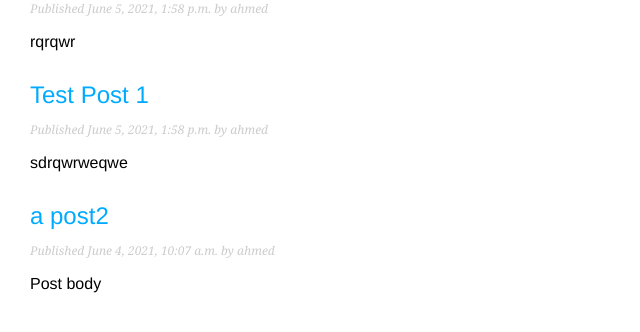
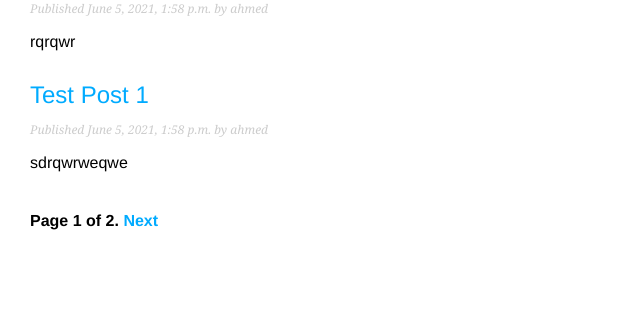
Before and after one commit to AhmedNader42/blog_django, a Django app: page /blog/ in a window 1280 px wide. Shown: the part 260-592 px from the top of the page, without its empty margins (0-640 px from the left). Run offline with Django 3.2, Linux system fonts and the light colour scheme; data comes from the database, SQL or seed files in the repository; both versions use the stored data as it was after the commit.

Commit message:
Added Pagination using the paginator class

```diff
--- a/blog/templates/blog/post/list.html
+++ b/blog/templates/blog/post/list.html
@@ -5,4 +5,4 @@
     <a href="{{ post.get_absolute_url }}"> {{ post.title }} </a>
 </h2>
 <p class="date">Published {{ post.publish }} by {{ post.author }}</p>
-{{ post.body|truncatewords:30|linebreaks }} {% endfor %} {% endblock %}
+{{ post.body|truncatewords:30|linebreaks }} {% endfor %} {% include "pagination.html" with page=posts %} {% endblock %}
--- /dev/null
+++ b/blog/templates/pagination.html
@@ -0,0 +1,11 @@
+<div class="pagination">
+    <span class="step-links">
+        {% if page.has_previous %}
+        <a href="?page={{ page.previous_page_number }}">Previous</a>
+        {% endif %}
+        <span class="current"> Page {{ page.number }} of {{ page.paginator.num_pages }}. </span>
+        {% if page.has_next %}
+        <a href="?page={{ page.next_page_number }}">Next</a>
+        {% endif %}
+    </span>
+</div>
--- a/blog/views.py
+++ b/blog/views.py
@@ -1,14 +1,27 @@
 from django.shortcuts import render, get_object_or_404
+from django.core.paginator import Paginator, EmptyPage, PageNotAnInteger
 from .models import Post
 
 # Create your views here.
 
 
 def post_list(request):
-    posts = Post.published.all()
+    object_list = Post.published.all()
+    paginator = Paginator(object_list, 3)
+    page = request.GET.get('page')
+    try:
+        posts = paginator.page(page)
+    except PageNotAnInteger:
+        posts = paginator.page(1)
+    except EmptyPage:
+        posts = paginator.page(paginator.num_pages)
+
     return render(request,
                   'blog/post/list.html',
-                  {'posts': posts})
+                  {
+                      'page': page,
+                      'posts': posts
+                  })
 
 
 def post_detail(request, year, month, day, post):
```
Also changed, not shown: db.sqlite3.
